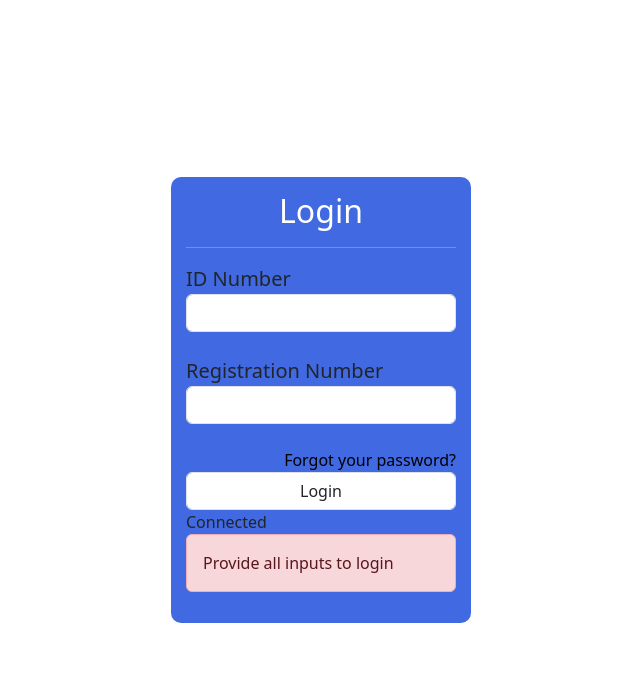
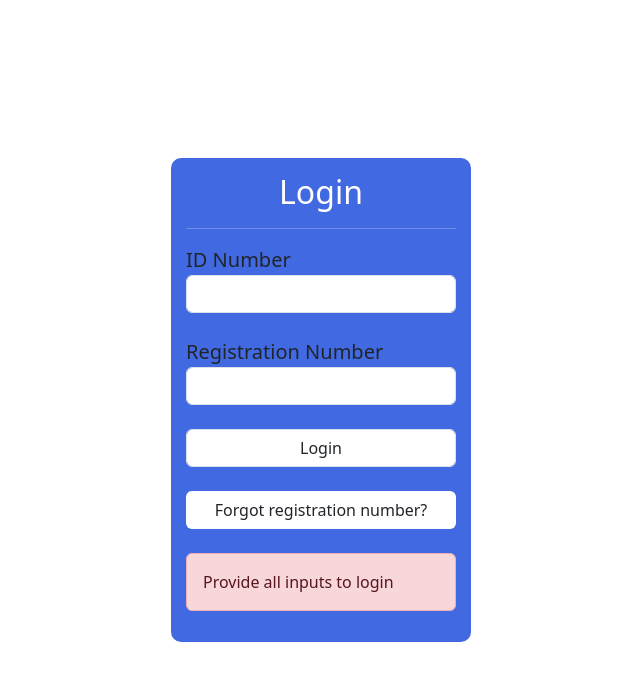
Before and after one commit to Gideonngige/voting-project, a PHP site: page /login.php in a window 1280 px wide. Shown: the top 681 px of the page, without its empty margins (319-959 px from the left). Run offline with PHP 8.4, Linux system fonts and the light colour scheme.

Commit message:
added backend for home.php,added login.js

```diff
--- a/login.css
+++ b/login.css
@@ -31,3 +31,11 @@
     color: black;
     text-decoration: none;
 }
+.btn-custom{
+    width: 100%;
+    background-color: white;
+}
+.btn-custom:hover{
+    background-color: black;
+    color: white;
+}
--- /dev/null
+++ b/login.js
@@ -0,0 +1,6 @@
+// Function to hide the div
+function hideDiv() {
+    document.getElementById("alert").style.display = "none";
+}
+// Set a timeout to call the hideDiv function after 5 seconds
+setTimeout(hideDiv, 5000);
--- a/login.php
+++ b/login.php
@@ -1,3 +1,4 @@
+
 <!DOCTYPE html>
 <html lang="en">
 <head>
@@ -17,9 +18,9 @@
                 <input type="password" id="idnumber" class="form-control" name="idnumber" required><br>
                 <label for="username">Registration Number</label><br>
                 <input type="text" id="username" name="regno" class="form-control" required><br>
-                <a href="#">Forgot your password?</a>
-                <input type="submit" class="form-control" value="Login">
+                <input type="submit" class="form-control" value="Login"><br>
             </form>
+            <button type="button" class="btn btn-custom" data-bs-toggle="modal" data-bs-target="#myModal">Forgot registration number?</button><br><br>
             <?php
             $servername = "localhost";
             $username = "root";
@@ -27,10 +28,10 @@
             $dbname = "election";
             $conn = mysqli_connect($servername, $username, $password, $dbname);
              if(!$conn){
-                die("Connection failed!" . mysqli_connect_error());
+                //die("Connection failed!" . mysqli_connect_error());
              }
              else{
-               echo "Connected";
+               //echo "Connected";
              }
              if(isset($_POST["regno"]) && isset($_POST["idnumber"])){
                 $regno = $_POST["regno"];
@@ -38,22 +39,67 @@
                 $sql = "SELECT first_name, last_name, id_number, reg_number FROM Voters WHERE reg_number='$regno' AND id_number='$idnumber'";
                 $result = mysqli_query($conn, $sql);
                 if(mysqli_num_rows($result) > 0){
+                    echo '<div class="alert alert-success" role="alert">'; echo "Login Succesful"; echo '</div>';
                     while($row = mysqli_fetch_assoc($result)){
                         session_start();
                         $_SESSION["username"] = $row["first_name"] . " " . $row["last_name"];
+                        $_SESSION["is_logged_in"] = true;
                         header("Location: home.php");
                     }
-                    echo '<div class="alert alert-success" role="alert">'; echo "Login Succesful"; echo '</div>';
                 } else{
                     echo '<div class="alert alert-danger" role="alert">'; echo "Invalid registration number or ID number"; echo '</div>';
                 }
              }else{
                 echo '<div class="alert alert-danger" role="alert">'; echo "Provide all inputs to login"; echo '</div>';
              }
+
+             //for the forgot registration number
+             if(isset($_POST["idnumber2"])){
+                $idnumber2 = $_POST["idnumber2"];
+                $sql = "SELECT reg_number FROM Voters WHERE id_number='$idnumber2'";
+                $result = mysqli_query($conn, $sql);
+                if(mysqli_num_rows($result) > 0){
+                    while($row = mysqli_fetch_assoc($result)){
+                        echo '<div class="alert alert-success" role="alert" id="alert">'; echo "Your registration number is: ". $row["reg_number"]; echo '</div>';
+                    }
+                } else{
+                    echo '<div class="alert alert-danger" role="alert" id="alert">'; echo "Invalid ID number"; echo '</div>';
+                }
+             }
             ?>
             </div>
 
     </div>
 
+
+    <!-- The Modal -->
+<div class="modal" id="myModal">
+  <div class="modal-dialog modal-dialog-centered">
+    <div class="modal-content">
+
+      <!-- Modal Header -->
+      <div class="modal-header">
+        <h4 class="modal-title">Forgot your registration number?</h4>
+        <button type="button" class="btn-close" data-bs-dismiss="modal"></button>
+      </div>
+
+      <!-- Modal body -->
+      <div class="modal-body">
+        <form action="login.php" method="POST">
+            <label>Id number</label>
+            <input type="password" id="idnumber2" class="form-control" name="idnumber2" placeholder="enter your id number" required><br>
+            <input type="submit" class="form-control btn btn-primary" value="Get registration number"><br>
+        </form>
+      </div>
+
+      <!-- Modal footer -->
+      <div class="modal-footer">
+        <button type="button" class="btn btn-danger" data-bs-dismiss="modal">Close</button>
+      </div>
+
+    </div>
+  </div>
+</div>
+  <script src="login.js"></script>
 </body>
 </html>
```
Also changed, not shown: home.php (+13 -3 lines).
